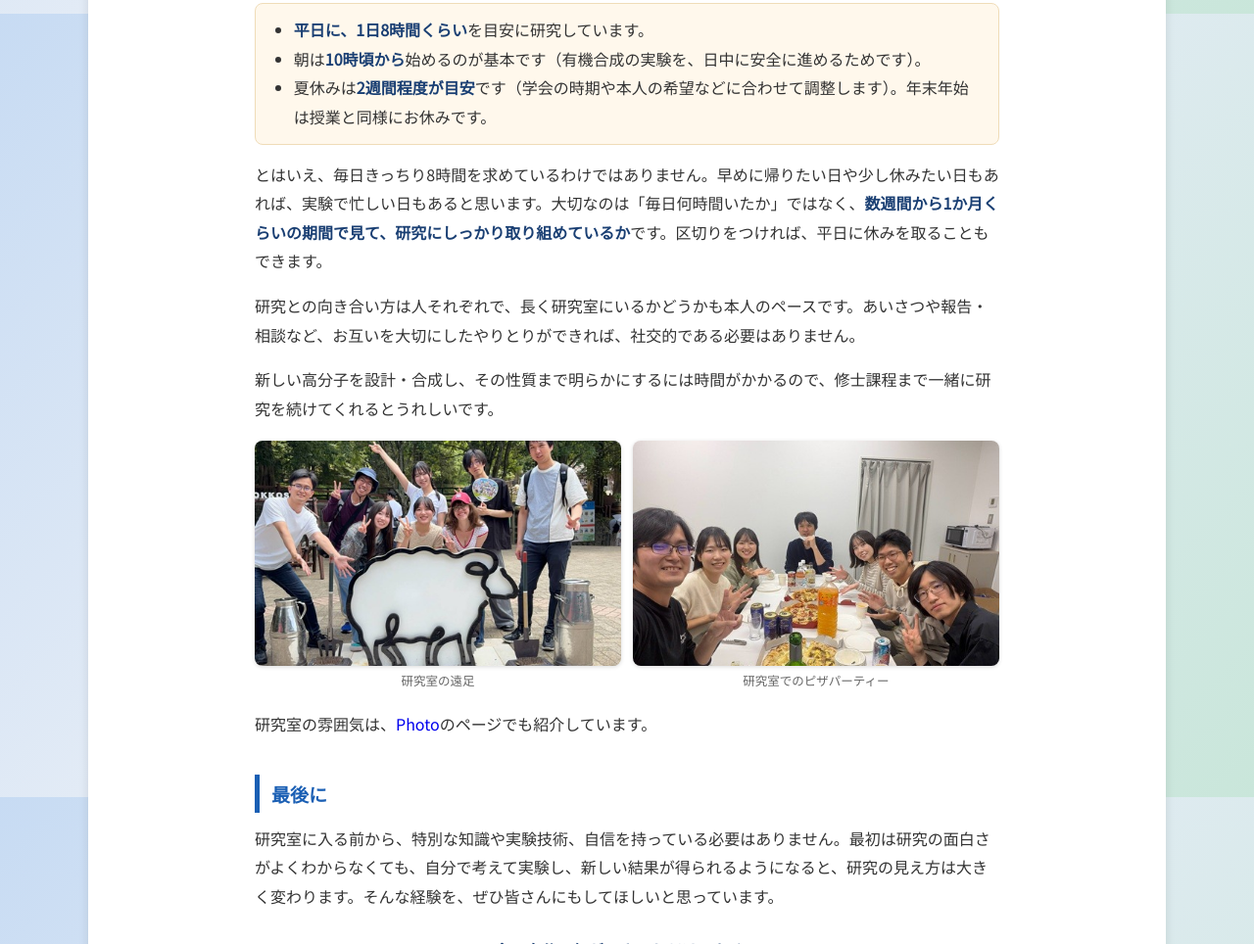
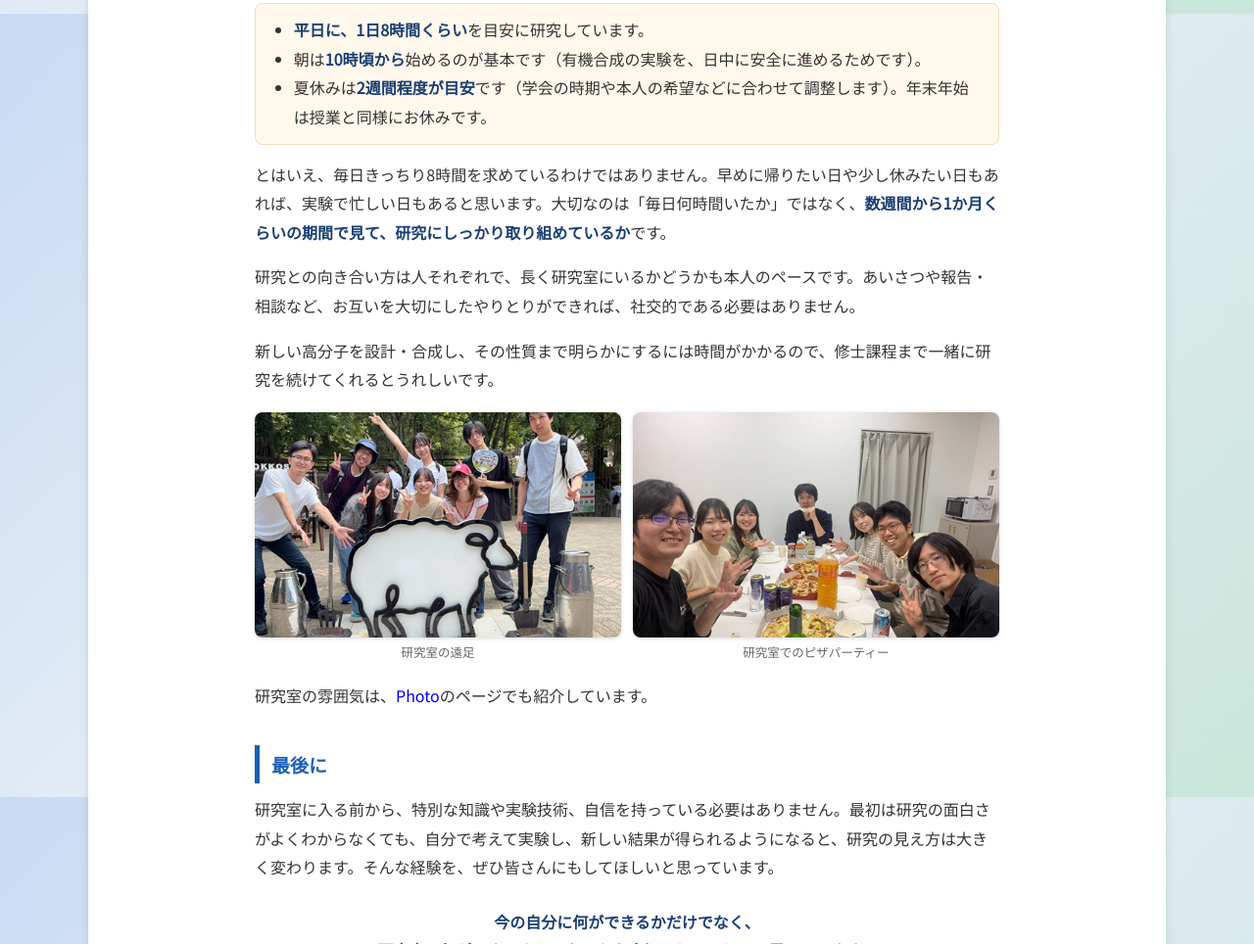
Before and after one commit to kambayashi-lab/kambayashi-lab.github.io, a plain HTML site: page ja/visit.html in a window 1280 px wide. Shown: the part 2386-3350 px from the top of the page at 98% size. Drawn offline with Linux system fonts and the light colour scheme.

Commit message:
Update visit.html

```diff
--- a/ja/visit.html
+++ b/ja/visit.html
@@ -139,7 +139,7 @@
             <li>夏休みは<strong>2週間程度が目安</strong>です（学会の時期や本人の希望などに合わせて調整します）。年末年始は授業と同様にお休みです。</li>
           </ul>
         </div>
-        <p>とはいえ、毎日きっちり8時間を求めているわけではありません。早めに帰りたい日や少し休みたい日もあれば、実験で忙しい日もあると思います。大切なのは「毎日何時間いたか」ではなく、<strong>数週間から1か月くらいの期間で見て、研究にしっかり取り組めているか</strong>です。区切りをつければ、平日に休みを取ることもできます。</p>
+        <p>とはいえ、毎日きっちり8時間を求めているわけではありません。早めに帰りたい日や少し休みたい日もあれば、実験で忙しい日もあると思います。大切なのは「毎日何時間いたか」ではなく、<strong>数週間から1か月くらいの期間で見て、研究にしっかり取り組めているか</strong>です。</p>
         <p>研究との向き合い方は人それぞれで、長く研究室にいるかどうかも本人のペースです。あいさつや報告・相談など、お互いを大切にしたやりとりができれば、社交的である必要はありません。</p>
         <p>新しい高分子を設計・合成し、その性質まで明らかにするには時間がかかるので、修士課程まで一緒に研究を続けてくれるとうれしいです。</p>
         <!-- 写真（研究室での生活について）：img/visit/05_life_left.jpg と 06_life_right.jpg を差し替えると変わります。説明文は figcaption を書き換えてください -->
```
